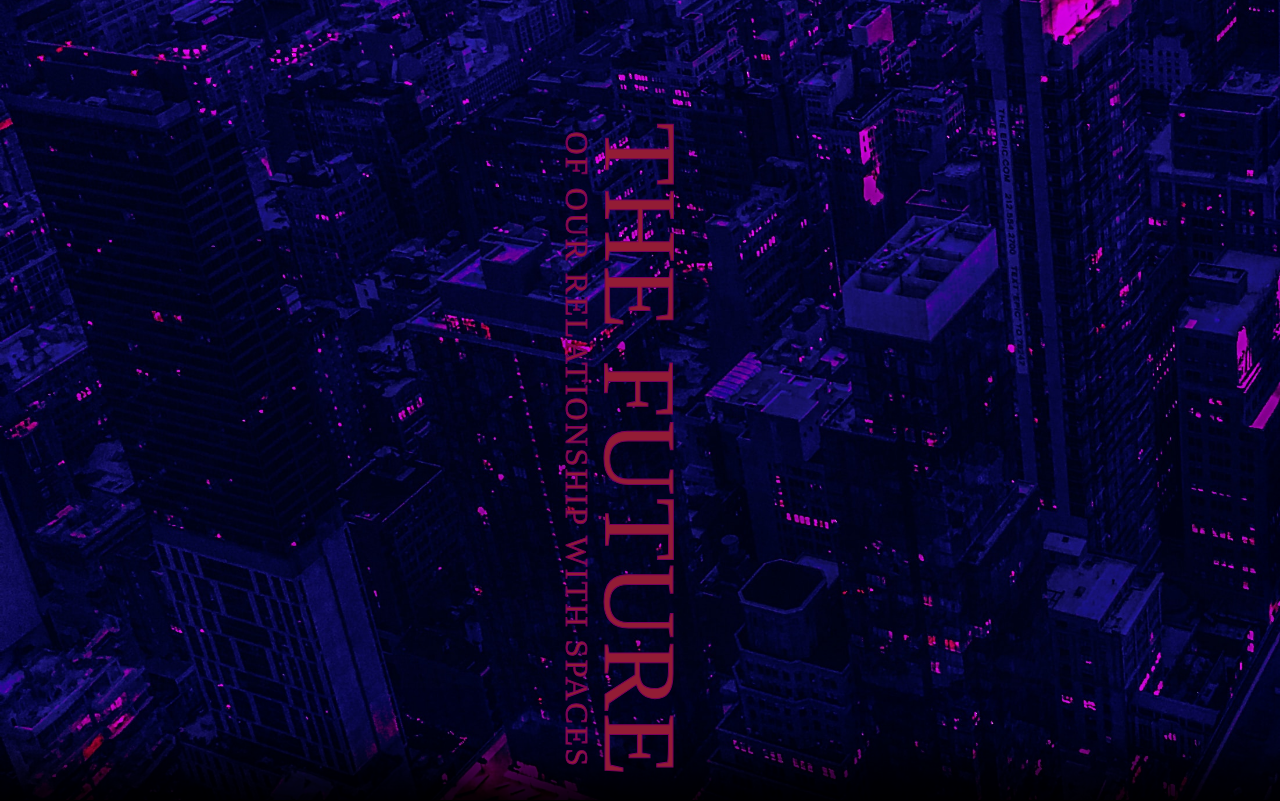
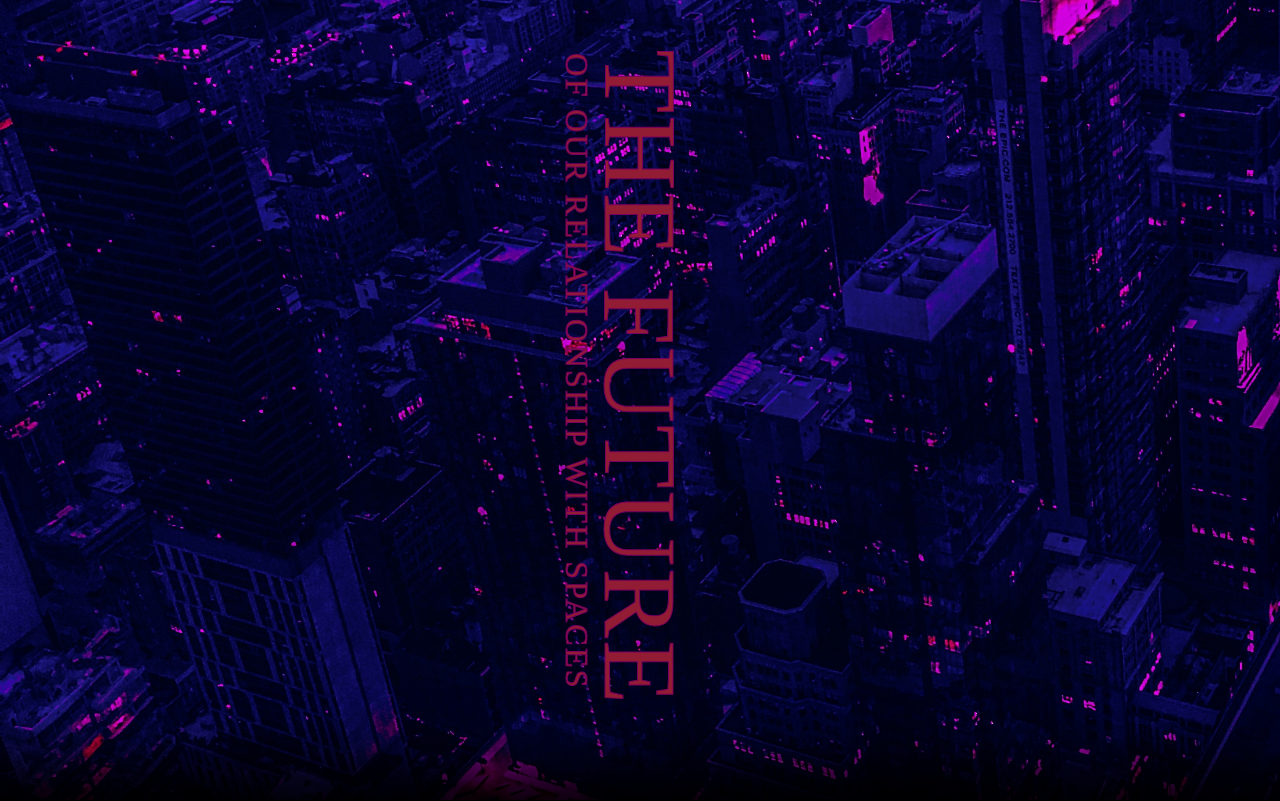
Before and after one commit to Azriel14/DES222-Task1, a plain HTML site: page index.html in a window 1280 px wide. Shown: the top 801 px of the page. Drawn offline with Linux system fonts and the light colour scheme.

Commit message:
Initial commit

```diff
--- a/index.html
+++ b/index.html
@@ -4,7 +4,7 @@
 <head>
   <meta charset="UTF-8" />
   <meta name="viewport" content="width=device-width, initial-scale=1">
-  <title>DES222</title>
+  <title>DES222 Task 1</title>
   <link href='https://fonts.googleapis.com/css?family=Inter' rel='stylesheet'>
   <link rel="stylesheet" href="style.css">
 </head>
--- a/style.css
+++ b/style.css
@@ -43,13 +43,13 @@ header {
 }
 
 .future{
-    transform: translate(0, 50%) rotate(90deg);
+    transform: translate(0, 0) rotate(90deg);
     bottom: 50%;
     left: 0;
 }
 
 .relationship {
-    transform: translate(-10%, -50%) rotate(90deg);
+    transform: translate(-10%, -225%) rotate(90deg);
     font-size: 2em;
 }
 
@@ -142,7 +142,8 @@ img {
     "pg6 pg6 pg6 pg6" minmax(1em, auto)
     "v1 v1 v1 v1" minmax(1em, auto)
     "pg7 pg7 pg7 pg7" minmax(1em, auto)
-    "v2 v2 v2 v2" minmax(1em, auto);
+    "v2 v2 v2 v2" minmax(1em, auto)
+    " .   .   .   .  " minmax(1em, auto);
 
     text-align: center;
 }
```
